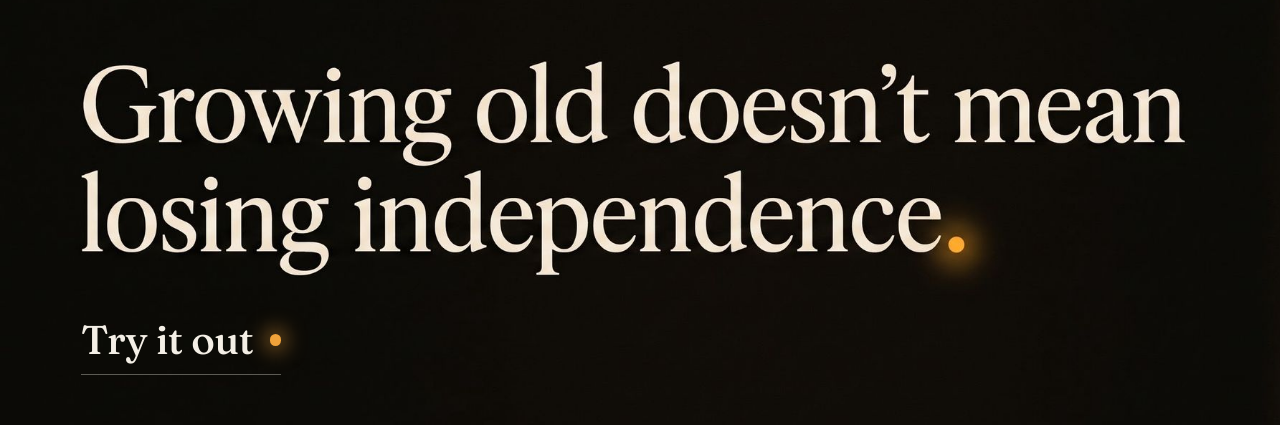
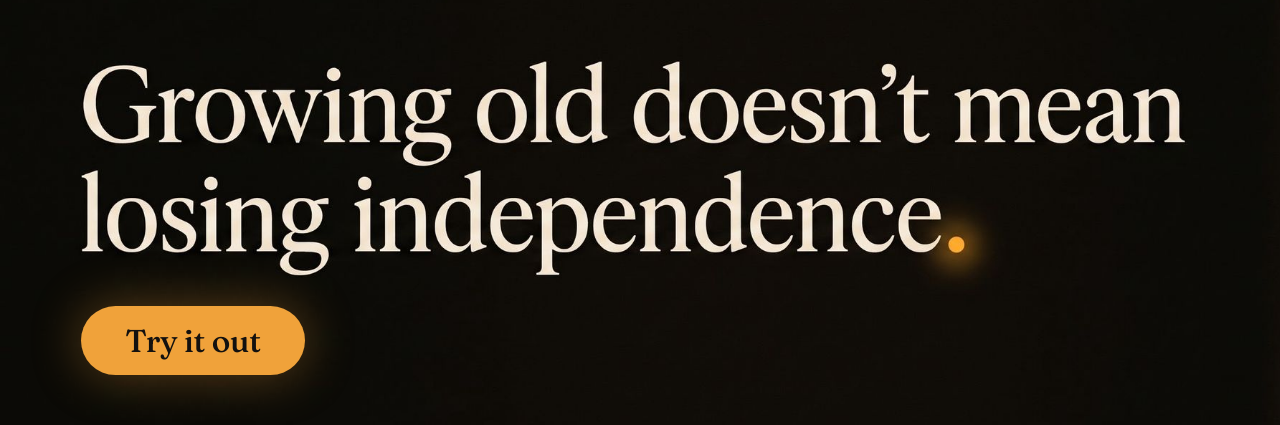
Before and after one commit to DKeAlvaro/vela, a plain HTML site: page landing/index.html in a window 1280 px wide. Shown: the part 238-663 px from the top of the page. Drawn offline with Linux system fonts and the light colour scheme.

Commit message:
Landing: Try it out as an amber button

```diff
--- a/landing/index.html
+++ b/landing/index.html
@@ -22,7 +22,7 @@
     <source media="(max-aspect-ratio: 4/5)" srcset="hero-mobile.jpg">
     <img src="hero-desktop.jpg" alt="Vela. Growing old doesn’t mean losing independence." fetchpriority="high">
   </picture>
-  <a class="try" href="https://app.meetvela.tech/" rel="noopener">Try it out<i aria-hidden="true"></i></a>
+  <a class="try" href="https://app.meetvela.tech/" rel="noopener">Try it out</a>
   <a class="gh" href="https://github.com/DKeAlvaro/vela" rel="noopener" aria-label="Vela on GitHub">
     <svg viewBox="0 0 16 16" aria-hidden="true"><path fill="currentColor" d="M8 0C3.58 0 0 3.58 0 8c0 3.54 2.29 6.53 5.47 7.59.4.07.55-.17.55-.38 0-.19-.01-.82-.01-1.49-2.01.37-2.53-.49-2.69-.94-.09-.23-.48-.94-.82-1.13-.28-.15-.68-.52-.01-.53.63-.01 1.08.58 1.23.82.72 1.21 1.87.87 2.33.66.07-.52.28-.87.51-1.07-1.78-.2-3.64-.89-3.64-3.95 0-.87.31-1.59.82-2.15-.08-.2-.36-1.02.08-2.12 0 0 .67-.21 2.2.82.64-.18 1.32-.27 2-.27.68 0 1.36.09 2 .27 1.53-1.04 2.2-.82 2.2-.82.44 1.1.16 1.92.08 2.12.51.56.82 1.27.82 2.15 0 3.07-1.87 3.75-3.65 3.95.29.25.54.73.54 1.48 0 1.07-.01 1.93-.01 2.2 0 .21.15.46.55.38A8.013 8.013 0 0016 8c0-4.42-3.58-8-8-8z"/></svg>
   </a>
--- a/landing/style.css
+++ b/landing/style.css
@@ -1,14 +1,12 @@
 html,body{margin:0;height:100%;background:#13110F;overflow:hidden}
-.stage{--r:1.7921;--tx:5.65;--ty:68;--ts:2.8;--gx:16.82;--gy:85.37;--gw:3.42;--gh:6.12;--ox:0;--w:max(100vw,calc(100vh * var(--r)));
+.stage{--r:1.7921;--tx:5.65;--ty:68;--ts:2.2;--gx:16.82;--gy:85.37;--gw:3.42;--gh:6.12;--ox:0;--w:max(100vw,calc(100vh * var(--r)));
   position:fixed;top:50%;left:calc((100vw - var(--w)) * var(--ox));width:var(--w);aspect-ratio:var(--r);transform:translateY(-50%);container-type:inline-size}
 .stage img{display:block;width:100%;height:100%}
 a{-webkit-tap-highlight-color:transparent}
 a:focus-visible{outline:3px solid #F4EFE6;outline-offset:4px;border-radius:4px}
-.try{position:absolute;left:calc(var(--tx)*1%);top:calc(var(--ty)*1%);display:inline-flex;align-items:center;gap:.4em;padding:.35em 0;font:500 calc(var(--ts)*1cqw)/1 "Fraunces",Georgia,serif;letter-spacing:-.01em;color:#F4EFE6;text-decoration:none;border-bottom:1px solid rgba(244,239,230,.35);transition:border-color .2s}
-.try i{width:.28em;height:.28em;border-radius:50%;background:#F0A23A;box-shadow:0 0 .5em .12em rgba(240,162,58,.55);transition:box-shadow .2s}
-.try:hover{border-color:#F0A23A}
-.try:hover i{box-shadow:0 0 .7em .25em rgba(240,162,58,.8)}
+.try{position:absolute;left:calc(var(--tx)*1%);top:calc(var(--ty)*1%);display:inline-flex;align-items:center;padding:.6em 1.4em;border-radius:999px;background:#F0A23A;color:#13110F;font:500 calc(var(--ts)*1cqw)/1 "Fraunces",Georgia,serif;letter-spacing:-.01em;text-decoration:none;box-shadow:0 0 1.6em rgba(240,162,58,.35);transition:background .2s,box-shadow .2s}
+.try:hover{background:#f5b55a;box-shadow:0 0 2.2em rgba(240,162,58,.55)}
 .gh{position:absolute;left:calc(var(--gx)*1%);top:calc(var(--gy)*1%);width:calc(var(--gw)*1%);height:calc(var(--gh)*1%);color:#F4EFE6;transition:color .2s}
 .gh svg{display:block;width:100%;height:100%}
 .gh:hover{color:#F0A23A}
-@media (max-aspect-ratio:4/5){.stage{--r:.558;--ox:.4;--tx:9.8;--ty:68.5;--ts:6.8;--gx:36.2;--gy:85.89;--gw:8.27;--gh:4.61}}
+@media (max-aspect-ratio:4/5){.stage{--r:.558;--ox:.4;--tx:9.8;--ty:68.5;--ts:5.6;--gx:36.2;--gy:85.89;--gw:8.27;--gh:4.61}}
```
